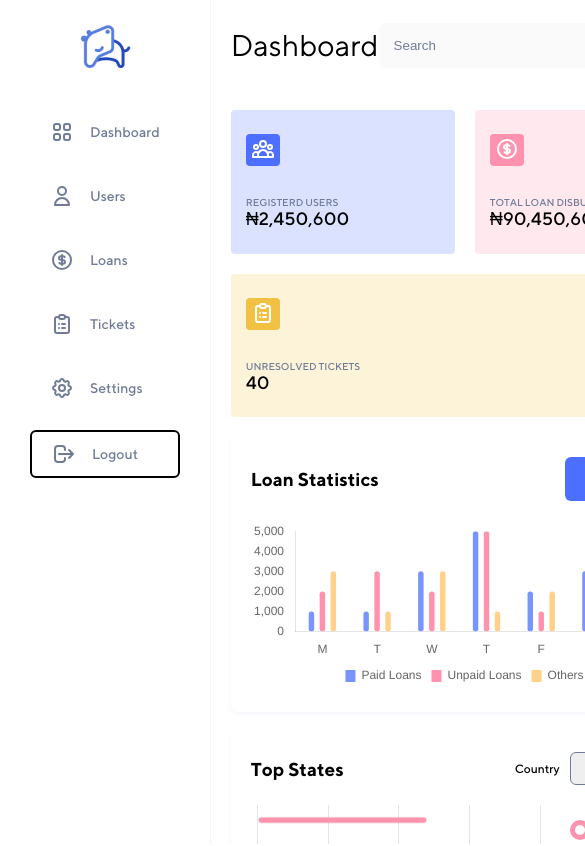
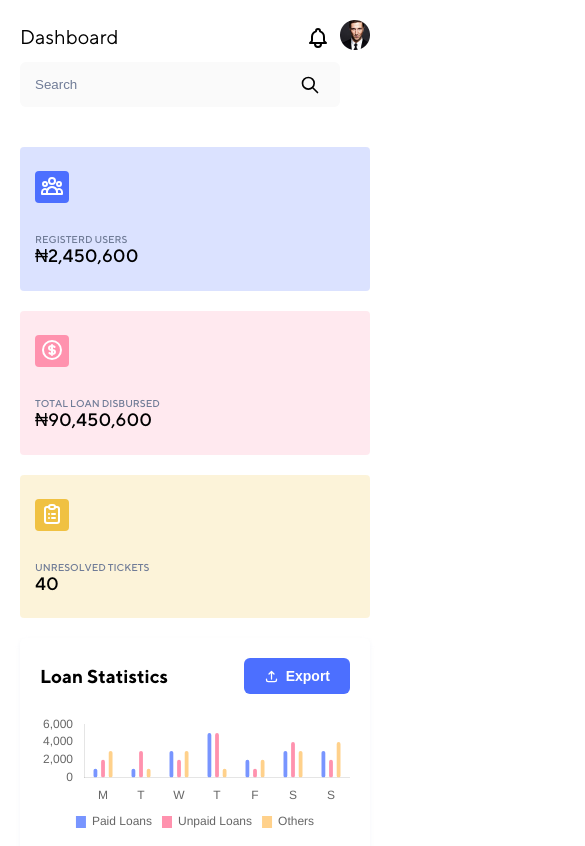
Before and after one commit to YomiCasual/payhippo-admin, a React (Create React App) app: page / in a window 390 px wide. Shown: the top 846 px of the page, 585 px wide, since content can reach past the window. Built offline with nearby package versions, Linux system fonts and the light colour scheme.

Commit message:
Responsiveness

```diff
--- a/src/Assets/scss/abstracts/_screen-sizes.scss
+++ b/src/Assets/scss/abstracts/_screen-sizes.scss
@@ -3,4 +3,6 @@ $mobile-m: 380px;
 $mobile-l: 500px;
 $tablet: 760px;
 $desktop-s: 1000px;
-$desktop-l: 1300px;
+$desktop-xm: 1200px;
+$desktop-m: 1300px;
+$desktop-l: 1400px;
--- a/src/Assets/scss/base/_global.scss
+++ b/src/Assets/scss/base/_global.scss
@@ -2,4 +2,3 @@
 @import "reset";
 @import "base";
 @import "animations";
-// @import "screen-sizes";
--- a/src/Assets/scss/base/_screen-sizes.scss
+++ /dev/null
@@ -1,6 +0,0 @@
-$mobile-s: 34rem;
-$mobile-m: 38rem;
-$mobile-l: 50rem;
-$tablet: 76rem;
-$desktop-s: 100rem;
-$desktop-l: 130rem;
--- a/src/Assets/scss/components/_button.scss
+++ b/src/Assets/scss/components/_button.scss
@@ -9,6 +9,15 @@
   font-weight: 600;
   cursor: pointer;
   transition: 0.5s;
+
+  @include responsive($tablet) {
+    font-size: 1.4rem;
+
+    .icon {
+      width: 1.5rem;
+      height: 1.5rem;
+    }
+  }
 
   &.primary {
     background: $primary-color;
--- a/src/Assets/scss/components/_inputfield.scss
+++ b/src/Assets/scss/components/_inputfield.scss
@@ -1,5 +1,9 @@
 .input__field {
   position: relative;
+  @include responsive($mobile-m) {
+    min-width: 100%;
+    width: 100%;
+  }
 
   &--icon {
     position: absolute;
@@ -19,6 +23,11 @@
     border-radius: 6px;
     border: none;
 
+    @include responsive($mobile-m) {
+      min-width: 100%;
+      width: 100%;
+    }
+
     &::placeholder {
       color: $ash-color;
     }
--- a/src/Assets/scss/components/_topstatescard.scss
+++ b/src/Assets/scss/components/_topstatescard.scss
@@ -39,16 +39,31 @@
         height: 20px;
         border-radius: 50%;
         border: 5px solid $primary-color;
+
+        @include responsive($tablet) {
+          width: 10px;
+          height: 10px;
+          border-width: 2px;
+        }
       }
 
       .success {
         border: 5px solid $primary-green;
+        @include responsive($tablet) {
+          border-width: 2px;
+        }
       }
       .warning {
         border: 5px solid $tertiary-color;
+        @include responsive($tablet) {
+          border-width: 2px;
+        }
       }
       .danger {
         border: 5px solid $secondary-color;
+        @include responsive($tablet) {
+          border-width: 2px;
+        }
       }
 
       p {
--- a/src/Assets/scss/uis/_dashboard.scss
+++ b/src/Assets/scss/uis/_dashboard.scss
@@ -1,4 +1,8 @@
 .dashboard {
   height: 100vh;
   display: flex;
+
+  @include responsive($desktop-s) {
+    flex-direction: column;
+  }
 }
--- a/src/Assets/scss/uis/_dashboardmiddle.scss
+++ b/src/Assets/scss/uis/_dashboardmiddle.scss
@@ -1,8 +1,6 @@
 .middle-wrapper {
-  flex: auto;
+  flex: 1;
 }
-
-
 
 .dashboard__middle {
   &--content {
@@ -21,9 +19,45 @@
     align-items: center;
     padding: 0 2rem;
 
+    .title {
+      @include responsive($desktop-s) {
+        width: 100%;
+        display: flex;
+        align-items: center;
+        justify-content: space-between;
+      }
+
+      .user__avatar {
+        display: none;
+        height: auto;
+        gap: 2rem;
+
+        .icon {
+          margin-right: 1rem;
+        }
+
+        @include responsive($desktop-s) {
+          display: block;
+        }
+      }
+    }
+
+    @include responsive($desktop-s) {
+      flex-direction: column;
+      align-items: flex-start;
+      margin-top: 2rem;
+      padding-bottom: 2rem;
+      height: auto;
+      gap: 1rem;
+    }
+
     h3 {
       font-size: 3rem;
       font-weight: 300;
+
+      @include responsive($tablet) {
+        font-size: 2rem;
+      }
     }
   }
 }
--- a/src/Assets/scss/uis/_dashboardright.scss
+++ b/src/Assets/scss/uis/_dashboardright.scss
@@ -10,9 +10,18 @@
   overflow: auto;
   display: flex;
   flex-direction: column;
+
+  @include responsive($desktop-s) {
+    width: 100%;
+  }
+
   &--header {
     height: 9rem;
     display: flex;
+
+    @include responsive($desktop-s) {
+      display: none;
+    }
 
     justify-content: flex-end;
     align-items: center;
--- a/src/Assets/scss/uis/_sidebar.scss
+++ b/src/Assets/scss/uis/_sidebar.scss
@@ -1,6 +1,13 @@
 .sidebar {
   max-width: 24rem;
   border-right: 1px solid whitesmoke;
+  height: 100vh;
+  display: flex;
+  flex-direction: column;
+
+  @include responsive($desktop-s) {
+    display: none;
+  }
 
   &__logo {
     height: 9rem;
@@ -17,6 +24,7 @@
 
   &__nav {
     margin-top: 2rem;
+    height: 100%;
     padding: {
       left: 3rem;
       right: 3rem;
@@ -25,6 +33,7 @@
     &--container {
       list-style-type: none;
       padding-left: 0;
+      height: 90%;
       display: flex;
       flex-direction: column;
 
@@ -53,11 +62,10 @@
         }
 
         &:last-child {
-          border: 2px solid black;
-          justify-content: auto;
+          margin-top: auto;
         }
 
-        .active {
+        &.active {
           color: white;
           background-color: $primary-color;
         }
--- a/src/UI/DashboardMiddle.tsx
+++ b/src/UI/DashboardMiddle.tsx
@@ -7,12 +7,17 @@ import {
 import LoanStatisticsCard from "../Components/LoanStatisticsCard";
 import TopStatesCard from "../Components/TopStatesCard";
 import StatsCard from "../Components/StatsCard";
+import { UserAvatar } from "./DashboardRight";
 
 const DashboardMiddle = () => {
   return (
     <div className="dashboard__middle middle-wrapper">
       <div className="dashboard__middle--header">
-        <h3>Dashboard</h3>
+        <div className="title">
+          <h3>Dashboard</h3>
+          <UserAvatar />
+        </div>
+
         <div className="input__field">
           <input type="text" placeholder="Search" />
           <div className="input__field--icon">
--- a/src/UI/DashboardRight.tsx
+++ b/src/UI/DashboardRight.tsx
@@ -8,10 +8,7 @@ import TransactionCard from "../Components/TransactionCard";
 const DashboardRight = () => {
   return (
     <div className="dashboard__right right-wrapper">
-      <div className="dashboard__right--header">
-        <NotificationIcon />
-        <img src={AvatarImg} alt="avatar-img" />
-      </div>
+      <UserAvatar />
       <div className="dashboard__right--content">
         <div className="top__users">
           <h3 className="top__users--title">Top Users</h3>
@@ -39,3 +36,10 @@ const DashboardRight = () => {
 };
 
 export default DashboardRight;
+
+export const UserAvatar = () => (
+  <div className="dashboard__right--header user__avatar">
+    <NotificationIcon />
+    <img src={AvatarImg} alt="avatar-img" />
+  </div>
+);
```
